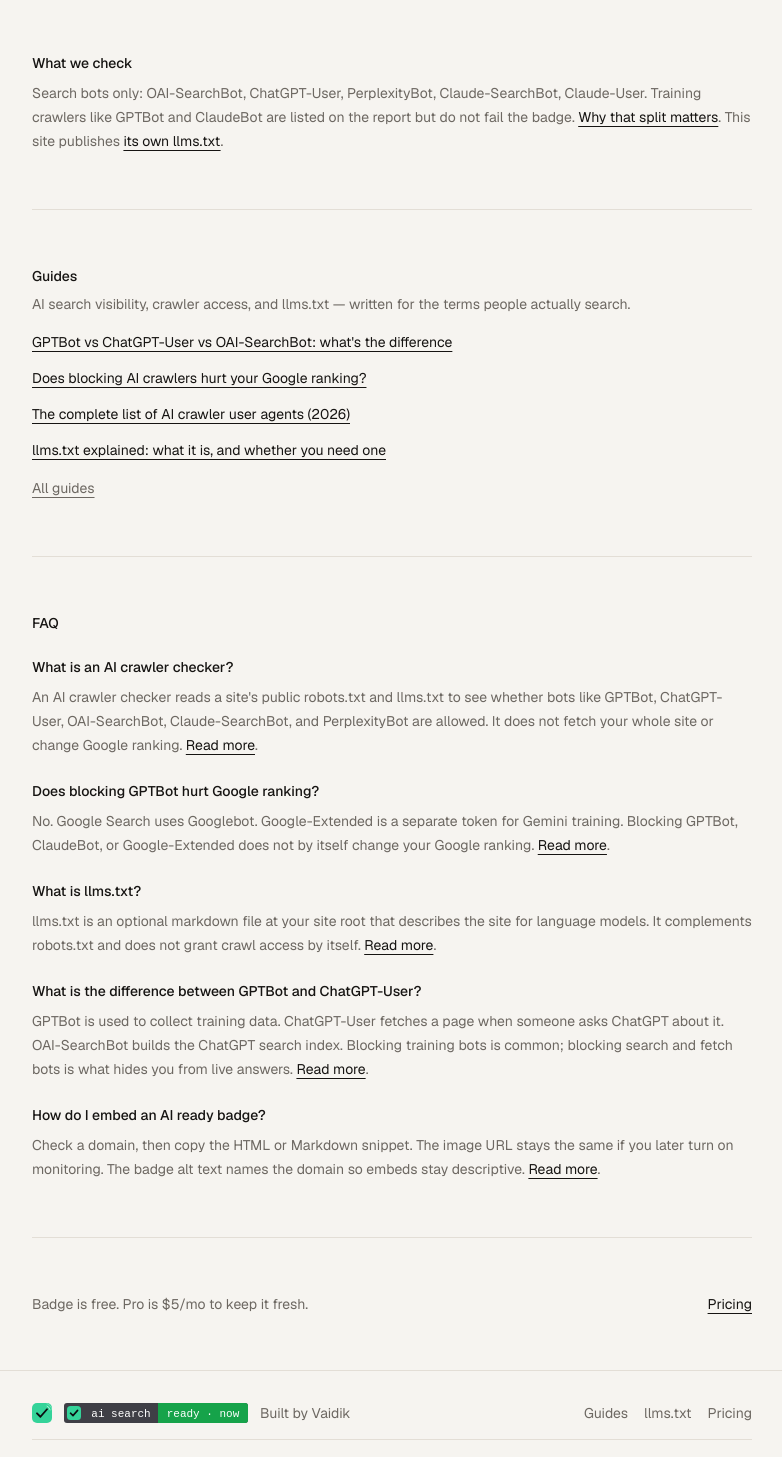
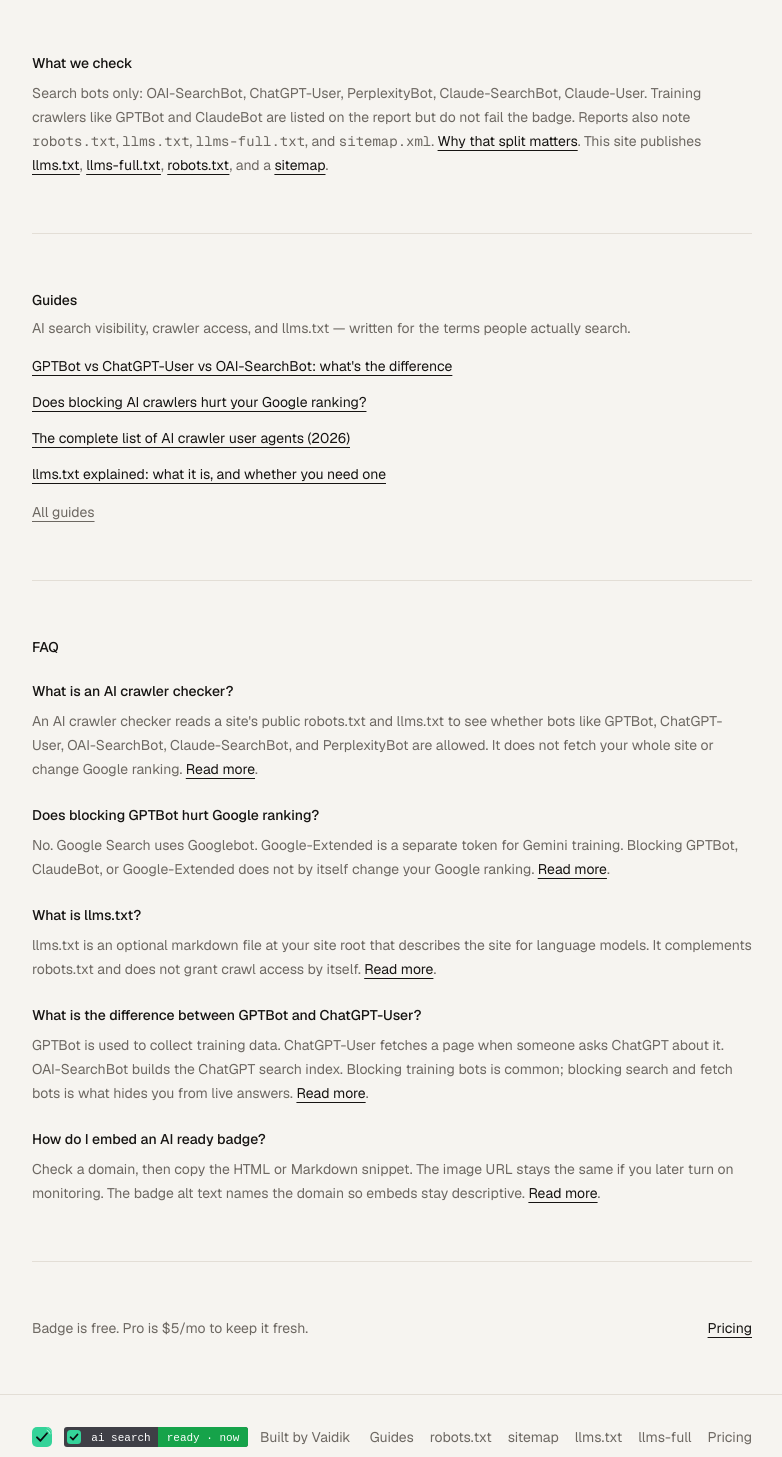
Before and after one commit to vaidiksule/amisearchable, a Next.js app: page / in a window 1280 px wide. Shown: the part 2060-3517 px from the top of the page, without its empty margins (248-1030 px from the left). Built offline with nearby package versions, Linux system fonts and the light colour scheme; no server answers.

Commit message:
added llm llm-full sitemap

```diff
--- a/app/page.tsx
+++ b/app/page.tsx
@@ -196,13 +196,29 @@
         <p className="mt-2 text-sm leading-6 text-muted">
           Search bots only: OAI-SearchBot, ChatGPT-User, PerplexityBot, Claude-SearchBot,
           Claude-User. Training crawlers like GPTBot and ClaudeBot are listed on the report
-          but do not fail the badge.{" "}
+          but do not fail the badge. Reports also note{" "}
+          <code className="font-mono">robots.txt</code>,{" "}
+          <code className="font-mono">llms.txt</code>,{" "}
+          <code className="font-mono">llms-full.txt</code>, and{" "}
+          <code className="font-mono">sitemap.xml</code>.{" "}
           <Link href="/guides/gptbot-vs-chatgpt-user" className="text-foreground underline underline-offset-4">
             Why that split matters
           </Link>
           . This site publishes{" "}
           <a href="/llms.txt" className="text-foreground underline underline-offset-4">
-            its own llms.txt
+            llms.txt
+          </a>
+          ,{" "}
+          <a href="/llms-full.txt" className="text-foreground underline underline-offset-4">
+            llms-full.txt
+          </a>
+          ,{" "}
+          <a href="/robots.txt" className="text-foreground underline underline-offset-4">
+            robots.txt
+          </a>
+          , and a{" "}
+          <a href="/sitemap.xml" className="text-foreground underline underline-offset-4">
+            sitemap
           </a>
           .
         </p>
--- a/app/report/[domain]/loading.tsx
+++ b/app/report/[domain]/loading.tsx
@@ -4,7 +4,7 @@
   return (
     <PageFrame>
       <h1 className="text-3xl font-semibold tracking-tight">Checking…</h1>
-      <p className="mt-3 text-sm text-muted">Reading robots.txt and llms.txt.</p>
+      <p className="mt-3 text-sm text-muted">Reading robots.txt, llms.txt, and sitemap.</p>
     </PageFrame>
   );
 }
--- a/app/report/[domain]/page.tsx
+++ b/app/report/[domain]/page.tsx
@@ -88,6 +88,29 @@
   );
 }
 
+function FileRow({
+  label,
+  found,
+  href,
+}: {
+  label: string;
+  found: boolean;
+  href: string | null;
+}) {
+  return (
+    <li className="flex items-center justify-between gap-3">
+      <span className="font-mono text-muted">{label}</span>
+      {found && href ? (
+        <a href={href} className="text-accent underline underline-offset-4" target="_blank" rel="noreferrer">
+          found
+        </a>
+      ) : (
+        <span className="text-muted">not found</span>
+      )}
+    </li>
+  );
+}
+
 export default async function ReportPage(props: PageProps<"/report/[domain]">) {
   const raw = decodeURIComponent((await props.params).domain);
   const domain = normalizeDomain(raw);
@@ -174,15 +197,31 @@
         </div>
       </section>
 
-      <p className="mt-8 text-sm">
-        {result.llmsTxtPresent && result.llmsTxtUrl ? (
-          <a href={result.llmsTxtUrl} className="text-accent underline" target="_blank" rel="noreferrer">
-            llms.txt found
-          </a>
-        ) : (
-          <span className="text-muted">llms.txt not found</span>
-        )}
-      </p>
+      <section className="mt-8">
+        <h2 className="text-sm font-medium">Files</h2>
+        <ul className="mt-3 space-y-2 text-sm">
+          <FileRow
+            label="robots.txt"
+            found={result.robotsTxtFound}
+            href={result.robotsTxtUrl}
+          />
+          <FileRow
+            label="llms.txt"
+            found={result.llmsTxtPresent}
+            href={result.llmsTxtUrl}
+          />
+          <FileRow
+            label="llms-full.txt"
+            found={Boolean(result.llmsFullTxtPresent)}
+            href={result.llmsFullTxtUrl ?? null}
+          />
+          <FileRow
+            label="sitemap.xml"
+            found={Boolean(result.sitemapXmlPresent)}
+            href={result.sitemapXmlUrl ?? null}
+          />
+        </ul>
+      </section>
 
       {result.error ? <p className="mt-4 text-sm text-warn">{result.error}</p> : null}
 
--- a/components/site-footer.tsx
+++ b/components/site-footer.tsx
@@ -19,8 +19,17 @@
             <Link href="/guides" className="hover:text-foreground">
               Guides
             </Link>
+            <a href="/robots.txt" className="hover:text-foreground">
+              robots.txt
+            </a>
+            <a href="/sitemap.xml" className="hover:text-foreground">
+              sitemap
+            </a>
             <a href="/llms.txt" className="hover:text-foreground">
               llms.txt
+            </a>
+            <a href="/llms-full.txt" className="hover:text-foreground">
+              llms-full
             </a>
             <Link href="/pricing" className="hover:text-foreground">
               Pricing
--- a/lib/check-engine.ts
+++ b/lib/check-engine.ts
@@ -13,10 +13,14 @@
   const httpsOrigin = `https://${domain}`;
   const robotsUrl = `${httpsOrigin}/robots.txt`;
   const llmsUrl = `${httpsOrigin}/llms.txt`;
+  const llmsFullUrl = `${httpsOrigin}/llms-full.txt`;
+  const sitemapUrl = `${httpsOrigin}/sitemap.xml`;
 
-  const [robotsResult, llmsResult] = await Promise.all([
+  const [robotsResult, llmsResult, llmsFullResult, sitemapResult] = await Promise.all([
     safeFetchText(robotsUrl),
     safeFetchText(llmsUrl),
+    safeFetchText(llmsFullUrl),
+    safeFetchText(sitemapUrl),
   ]);
 
   const crawlers = emptyCrawlers();
@@ -40,6 +44,8 @@
   }
 
   const llmsTxtPresent = isLlmsTxt(llmsResult.ok ? llmsResult.text : "");
+  const llmsFullTxtPresent = isLlmsTxt(llmsFullResult.ok ? llmsFullResult.text : "");
+  const sitemapXmlPresent = isSitemapXml(sitemapResult.ok ? sitemapResult.text : "");
 
   return {
     domain,
@@ -47,8 +53,12 @@
     crawlers,
     llmsTxtPresent,
     llmsTxtUrl: llmsTxtPresent ? llmsUrl : null,
+    llmsFullTxtPresent,
+    llmsFullTxtUrl: llmsFullTxtPresent ? llmsFullUrl : null,
     robotsTxtFound,
     robotsTxtUrl: robotsTxtFound ? robotsUrl : null,
+    sitemapXmlPresent,
+    sitemapXmlUrl: sitemapXmlPresent ? sitemapUrl : null,
     checkedAt: new Date().toISOString(),
     error: robotsError,
   };
@@ -74,3 +84,11 @@
   }
   return true;
 }
+
+function isSitemapXml(body: string): boolean {
+  const trimmed = body.trim();
+  if (trimmed.length < 20) return false;
+  const head = trimmed.slice(0, 200).toLowerCase();
+  if (head.startsWith("<!doctype") || head.includes("<html")) return false;
+  return head.includes("<urlset") || head.includes("<sitemapindex") || head.includes("<url>");
+}
--- a/lib/checks.ts
+++ b/lib/checks.ts
@@ -28,7 +28,22 @@
     .limit(1)
     .maybeSingle();
 
-  return (check?.results as CheckResult | undefined) ?? null;
+  const raw = check?.results as CheckResult | undefined;
+  return raw ? normalizeCheckResult(raw) : null;
+}
+
+/** Older cached checks may omit newer file fields. */
+export function normalizeCheckResult(result: CheckResult): CheckResult {
+  const origin = `https://${result.domain}`;
+  return {
+    ...result,
+    llmsFullTxtPresent: result.llmsFullTxtPresent ?? false,
+    llmsFullTxtUrl: result.llmsFullTxtUrl ?? null,
+    sitemapXmlPresent: result.sitemapXmlPresent ?? false,
+    sitemapXmlUrl: result.sitemapXmlUrl ?? null,
+    robotsTxtUrl: result.robotsTxtUrl ?? (result.robotsTxtFound ? `${origin}/robots.txt` : null),
+    llmsTxtUrl: result.llmsTxtUrl ?? (result.llmsTxtPresent ? `${origin}/llms.txt` : null),
+  };
 }
 
 export async function saveCheck(result: CheckResult): Promise<void> {
--- a/lib/crawlers.ts
+++ b/lib/crawlers.ts
@@ -39,8 +39,12 @@
   crawlers: Record<CrawlerName, CrawlerStatus>;
   llmsTxtPresent: boolean;
   llmsTxtUrl: string | null;
+  llmsFullTxtPresent: boolean;
+  llmsFullTxtUrl: string | null;
   robotsTxtFound: boolean;
   robotsTxtUrl: string | null;
+  sitemapXmlPresent: boolean;
+  sitemapXmlUrl: string | null;
   checkedAt: string;
   error: string | null;
 };
```
Also changed, not shown: public/llms-full.txt, public/llms.txt.
